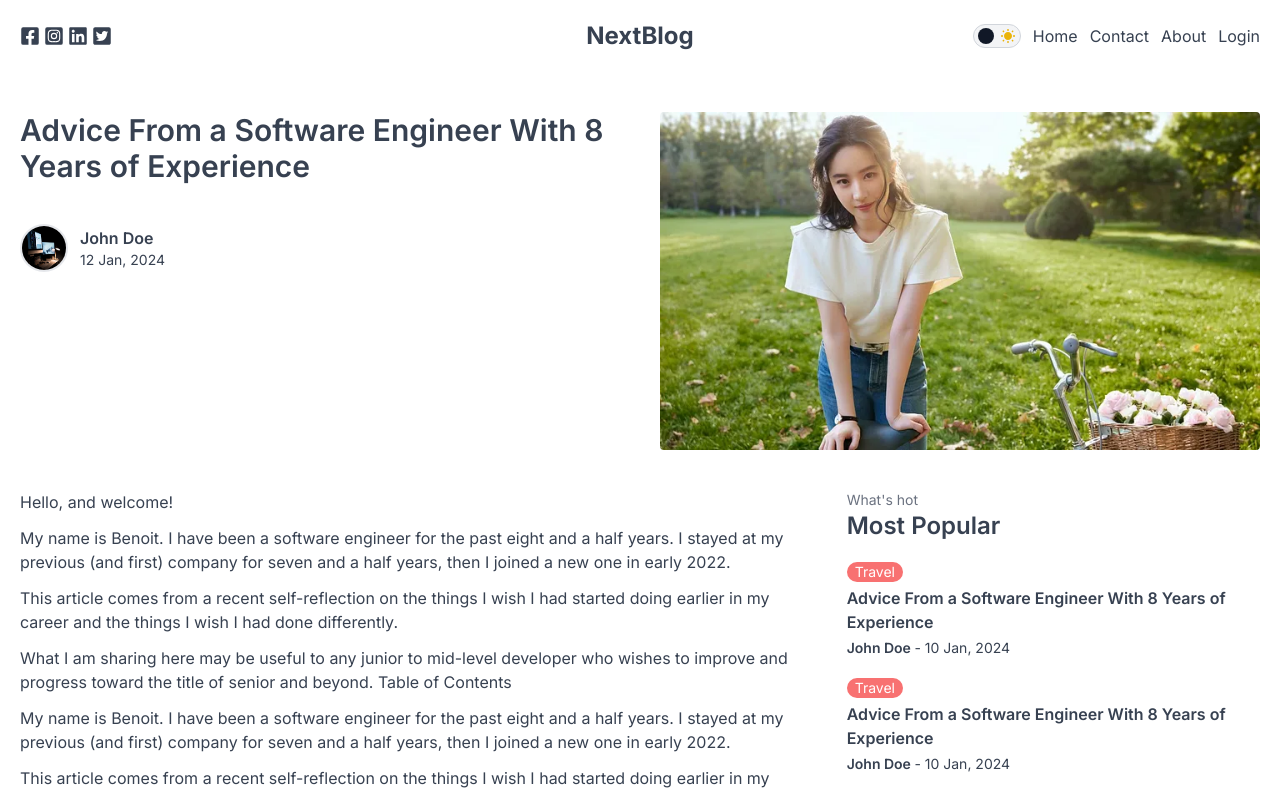
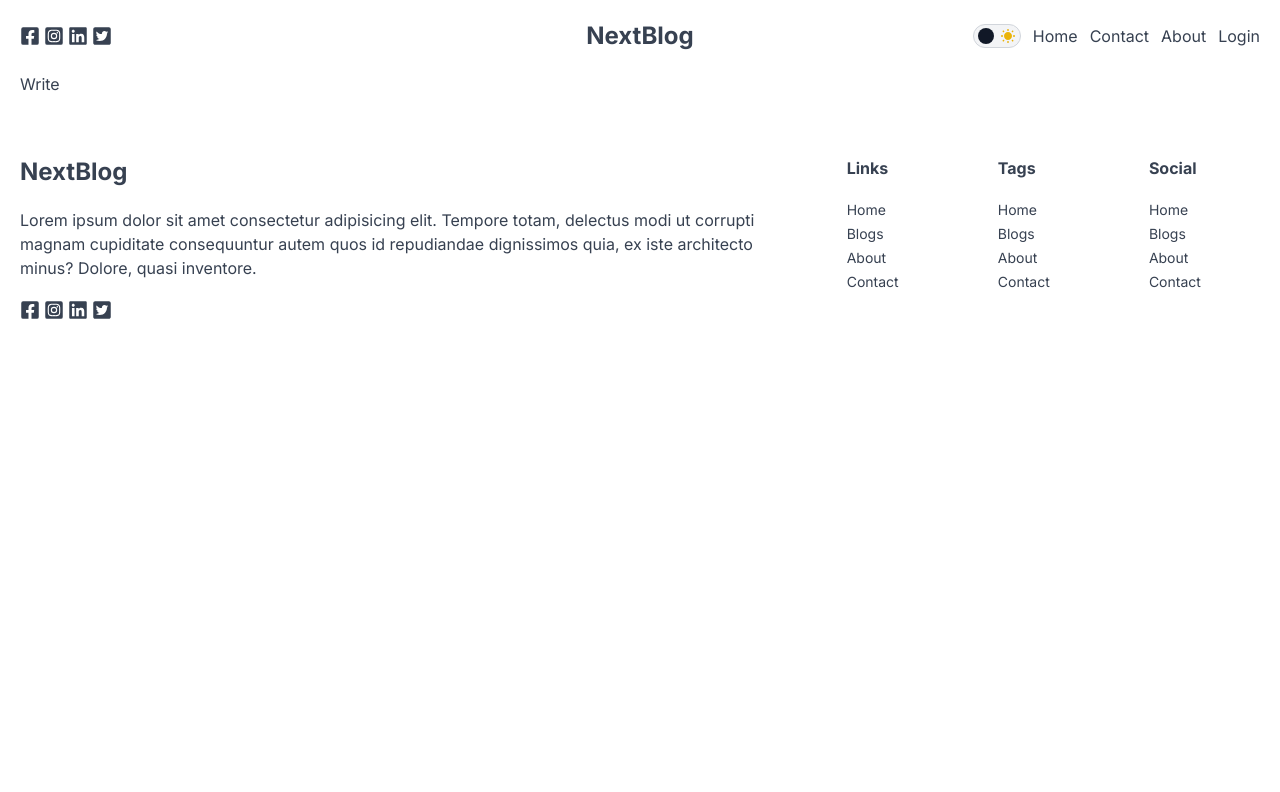
Before and after one commit to debarshi121/next-blog, a Next.js app: page /write in a window 1280 px wide. Shown: the top 792 px of the page. Built offline with nearby package versions, Linux system fonts and the light colour scheme.

Commit message:
write page

```diff
--- /dev/null
+++ b/src/app/write/page.jsx
@@ -0,0 +1,7 @@
+import React from "react";
+
+const page = () => {
+	return <div>Write</div>;
+};
+
+export default page;
```
